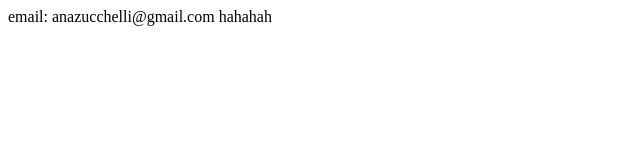
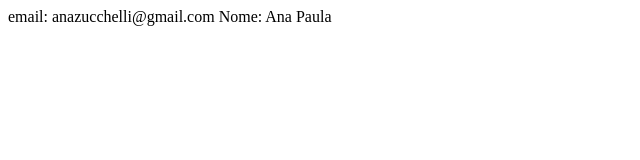
Before and after one commit to anazucchelli/projetoGitDH, a plain HTML site: page index.html in a window 1280 px wide. Shown: the full height of the page, 0-640 px from the left. Drawn offline with Linux system fonts and the light colour scheme.

Commit message:
Inserindo Nome

```diff
--- a/index.html
+++ b/index.html
@@ -1,5 +1,6 @@
 <div>
 	email: anazucchelli@gmail.com
-	hahahah
+
+	Nome: Ana Paula
 
 </div>
```
